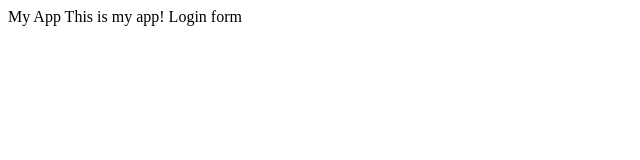
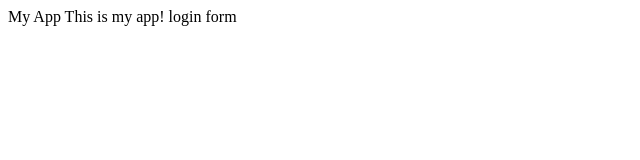
Before and after one commit to laemmy90/myappsample1, a plain HTML site: page index.html in a window 1280 px wide. Shown: the full height of the page, 0-640 px from the left. Drawn offline with Linux system fonts and the light colour scheme.

Commit message:
another changes

```diff
--- a/index.html
+++ b/index.html
@@ -2,6 +2,6 @@
     <head>My App</head>
     <body>
 This is my app!
-Login form
+login form
     </body>
 </html>
```
Also changed, not shown: 1 other file.
